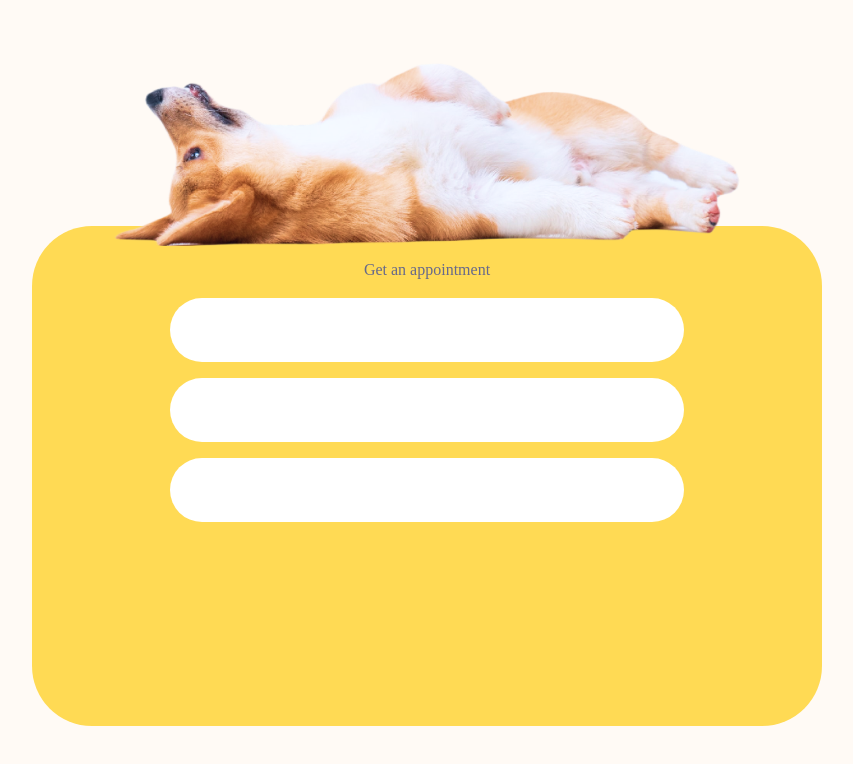
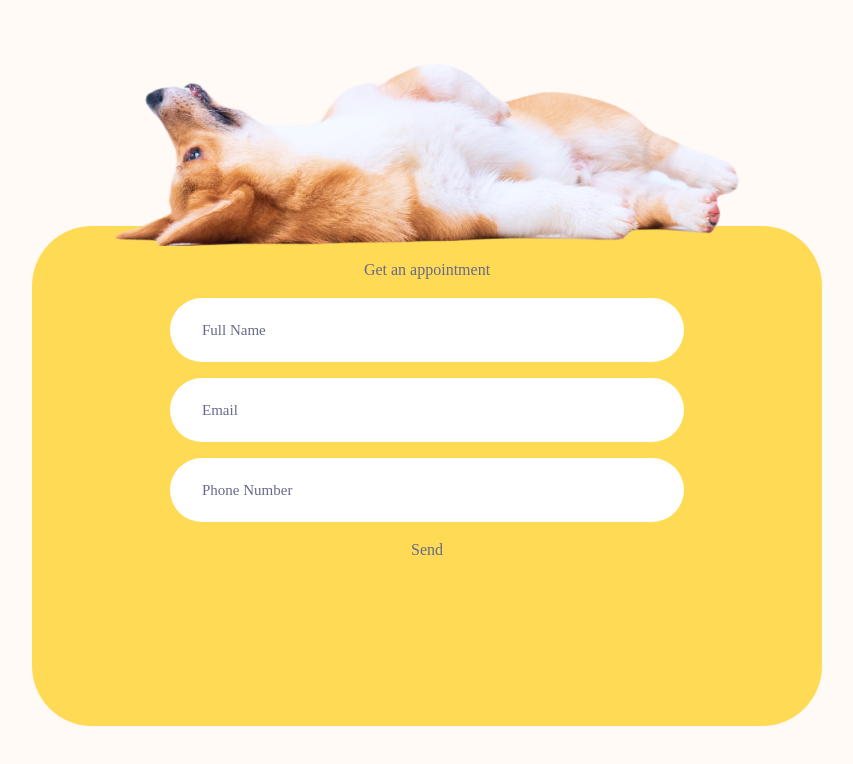
Before and after one commit to zablon-oigo/aws-route53-failover-routing, a React (Vite) app: page / in a window 1280 px wide. Shown: the part 1142-1906 px from the top of the page, without its empty margins (213-1066 px from the left). Built offline with nearby package versions, Linux system fonts and the light colour scheme.

Commit message:
Add form input placeholder

```diff
--- a/src/components/Appointment.jsx
+++ b/src/components/Appointment.jsx
@@ -10,9 +10,10 @@ export default function Appointment() {
               <h2 className="">
                 Get an appointment
               </h2>
-              <input type="text" className="input-control" />
-              <input type="text" className="input-control" />
-              <input type="text" className="input-control" />
+              <input type="text" className="input-control" placeholder='Full Name' />
+              <input type="text" className="input-control" placeholder='Email' />
+              <input type="text" className="input-control" placeholder='Phone Number'/>
+              <button type="submit" className="">Send</button>
             </form>
            </div>
     </div>
```
